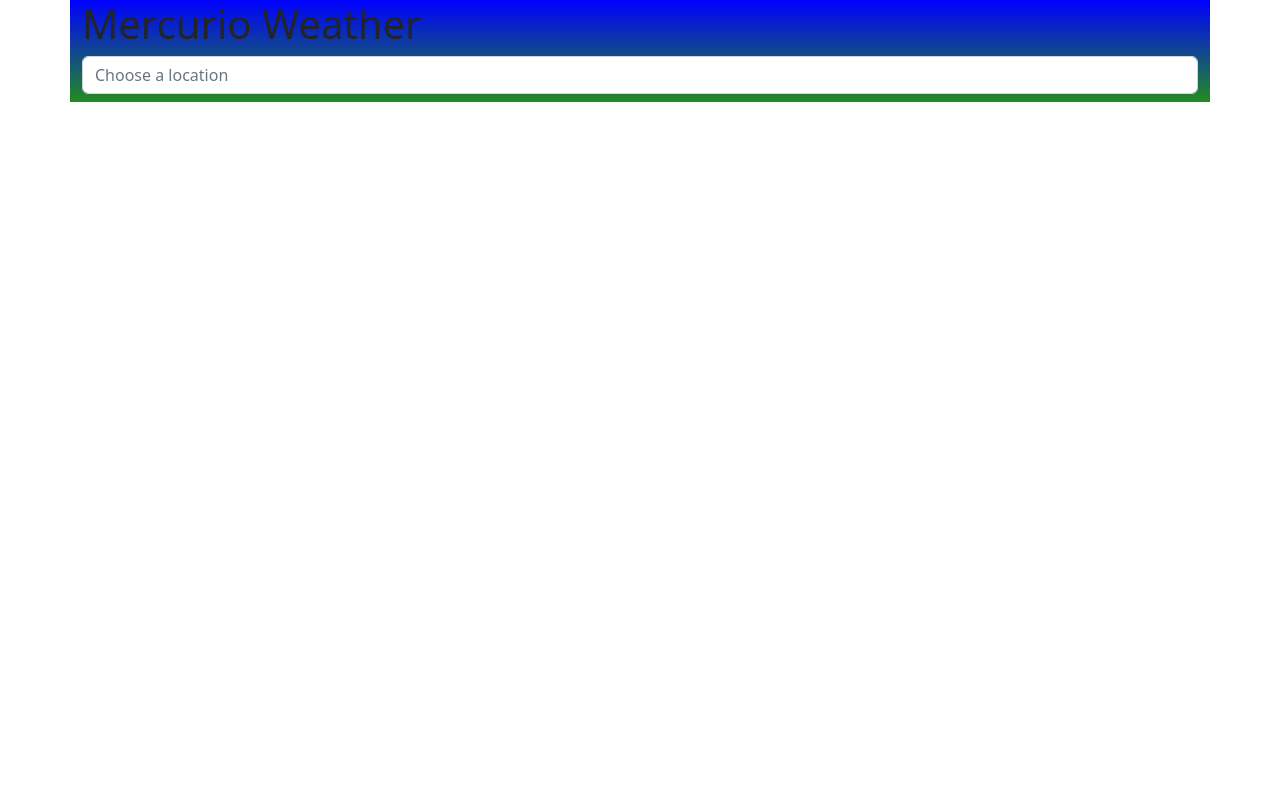
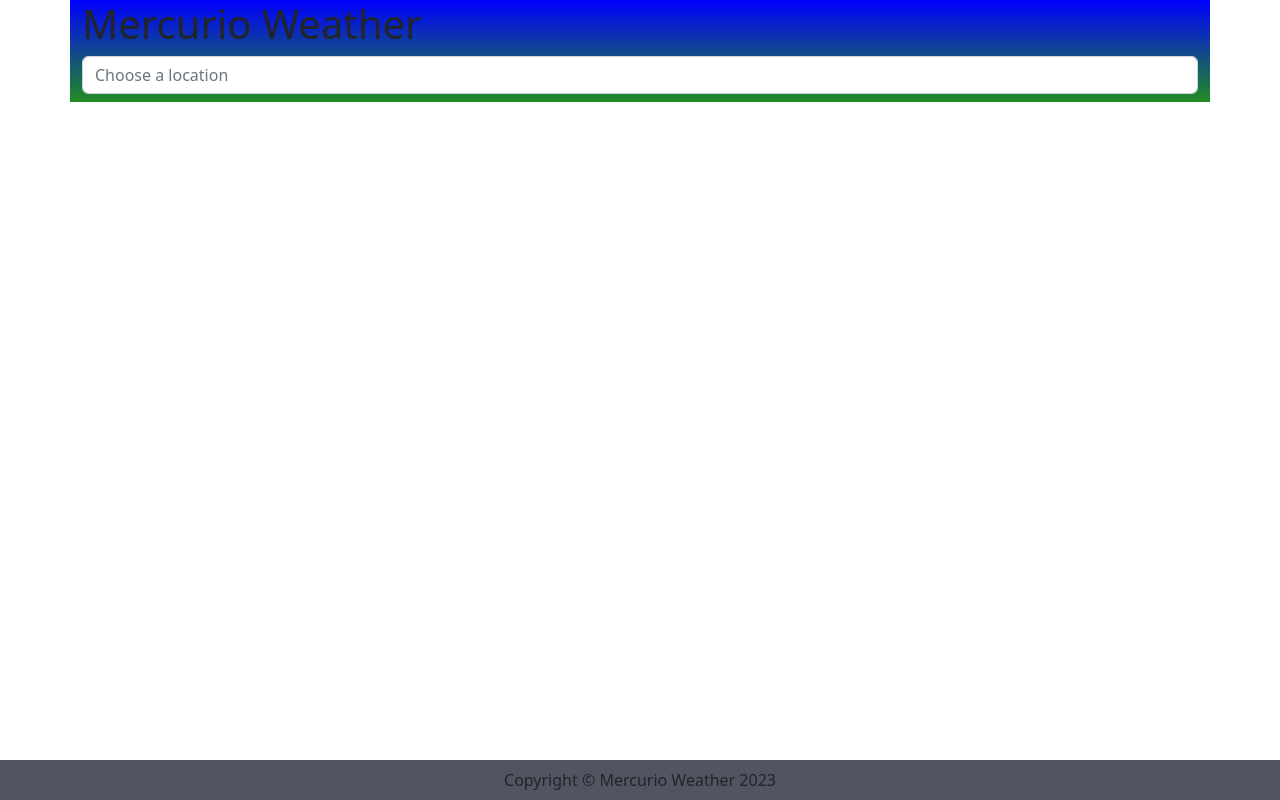
Before and after one commit to Salvo1789/mercurioweather, a React (Create React App) app in the folder mercurioweather/: page / in a window 1280 px wide. Built offline with nearby package versions, Linux system fonts and the light colour scheme; a web font is replaced by a local one.

Commit message:
new footer

```diff
--- /dev/null
+++ b/mercurioweather/src/components/SiteFooter.jsx
@@ -0,0 +1,12 @@
+import React, { Container, Col, Row } from 'react';
+import './styles.css'
+
+const SiteFooter = () => {
+
+    const year = new Date().getFullYear();
+
+  return <footer>{`Copyright © Mercurio Weather ${year}`}</footer>;
+
+}
+
+export default SiteFooter
--- a/mercurioweather/src/components/WeatherSearch.jsx
+++ b/mercurioweather/src/components/WeatherSearch.jsx
@@ -3,6 +3,7 @@ import { useState } from 'react'
 import { useDispatch } from 'react-redux'
 import Weather from './Weather'
 import DailyWeather from './DailyWeather'
+import SiteFooter from './SiteFooter'
 import './styles.css'
 
 const WeatherSearch = () => {
@@ -64,6 +65,11 @@ const WeatherSearch = () => {
                <DailyWeather />
             </div>
           </div>
+          <div className="row">
+            <div className="col-12">
+              <SiteFooter />
+            </div>
+          </div>
         </div>
       );
 }
--- a/mercurioweather/src/components/styles.css
+++ b/mercurioweather/src/components/styles.css
@@ -52,3 +52,13 @@
     background-size: cover;
     background-repeat: no-repeat;
 }
+
+footer {
+    position: fixed;
+    background-color: rgb(81, 85, 98);
+    bottom: 0;
+    left: 0;
+    right: 0;
+    padding: 8px;
+    text-align: center;
+  }
```
Also changed, not shown: mercurioweather/src/components/Weather.jsx (+6 -6 lines).
